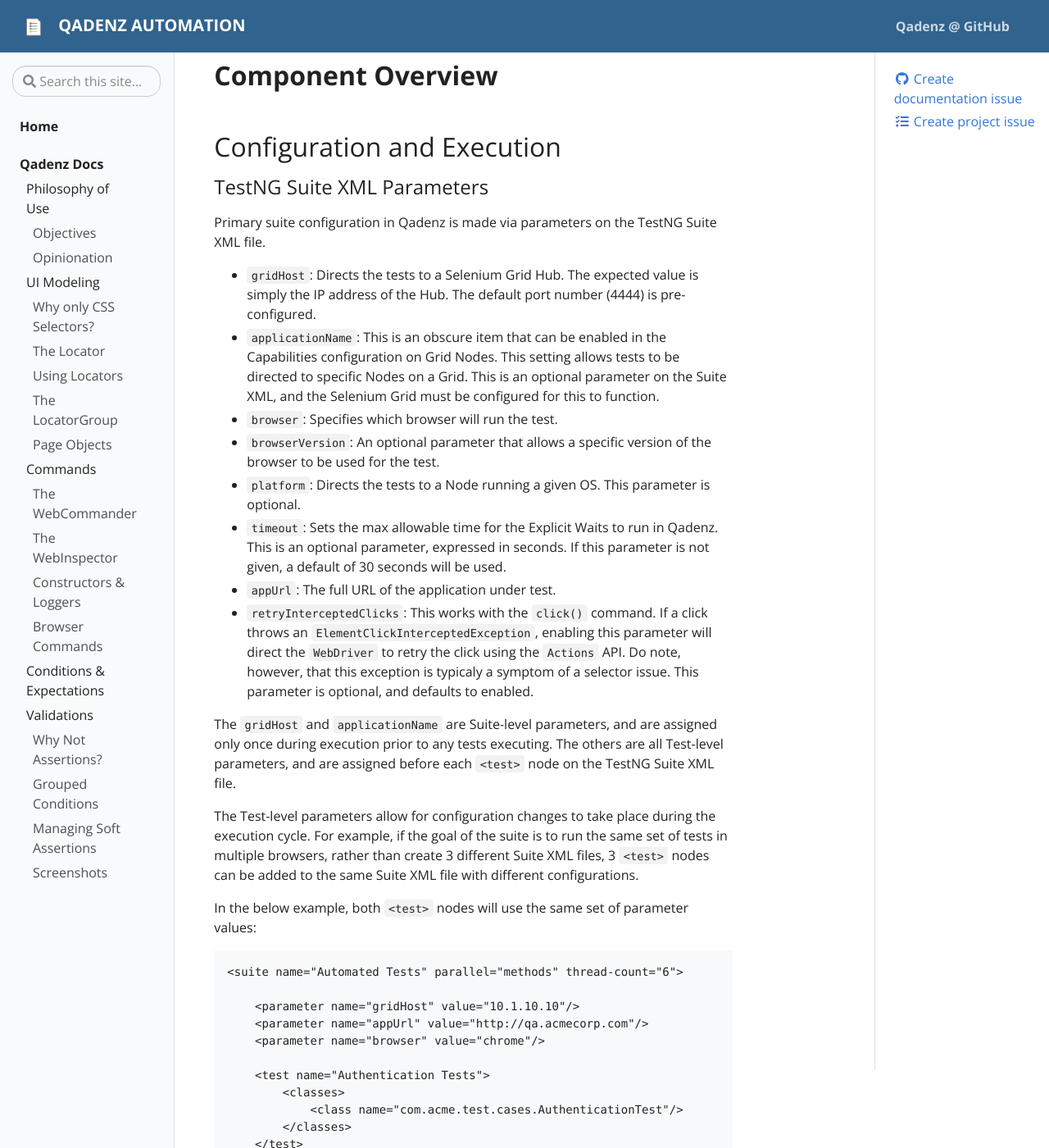
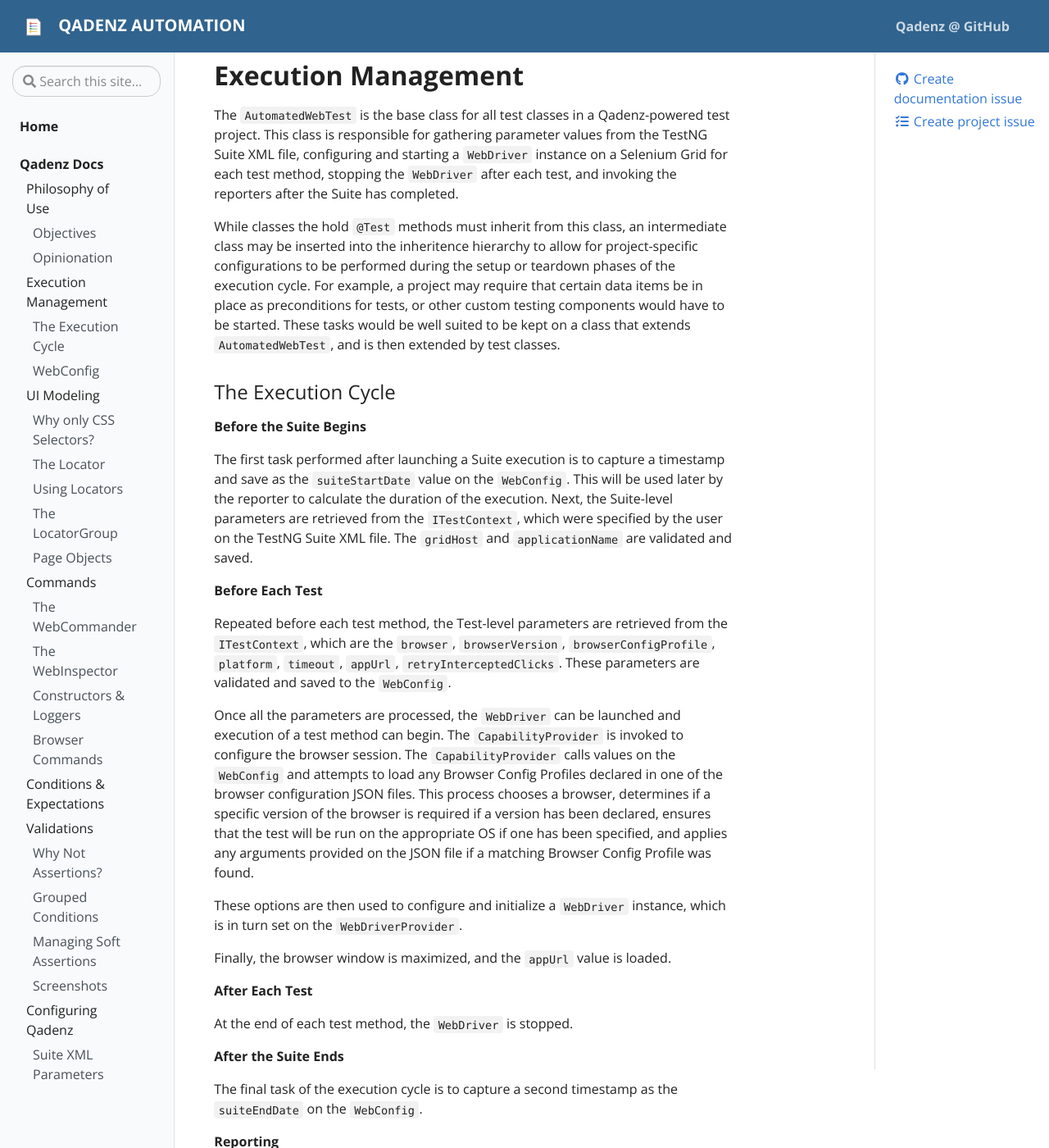
Before and after one commit to qadenz/qadenz.github.io, a Jekyll site: the page built from pages/docs.md, in a window 1280 px wide and 1400 px high, scrolled down 2598 px. Shown: the whole window at 82% size. Built offline with Jekyll 4.4.1, drawn with Linux system fonts in a browser that asks for light colours; some of the changed text lies outside the part shown.

Commit message:
Rearranged config and component sections

````diff
--- a/_data/toc.yml
+++ b/_data/toc.yml
@@ -10,6 +10,13 @@
           url: "docs#objectives"
         - title: Opinionation
           url: "docs#opinionation"
+    - title: Execution Management
+      url: "docs#execution-management"
+      children:
+        - title: The Execution Cycle
+          url: "docs#the-execution-cycle"
+        - title: WebConfig
+          url: "docs#webconfig"
     - title: UI Modeling
       url: "docs#ui-modeling"
       children:
@@ -47,3 +54,8 @@
           url: "docs#managing-soft-assertions"
         - title: Screenshots
           url: "docs#screenshots"
+    - title: Configuring Qadenz
+      url: "docs#configuring-qadenz"
+      children:
+        - title: Suite XML Parameters
+          url: "docs#testng-suite-xml-parameters"
--- a/pages/docs.md
+++ b/pages/docs.md
@@ -35,118 +35,39 @@ Qadenz can be considered an opinionated library. Some features and solutions hav
 - **Conditions-powered validations and Explicit Waits:** The `Conditions` and `Expectations` consist of precise and clearly defined evaluations. These provide a unified alternative to both sorting through the variety of assertion types or `ExpectedConditions` for Explicit Waits. Additionally, these classes ensure consistent and detailed information are passed to the logs and report output.
 - **Locator-based UI Modeling over Page Factory & @FindBy:** `PageFactory` is an overly complex form of instantiating page objects. `@FindBy` does not support parameterization and mitigating issues like the `StaleElementReferenceException` requires additional code in order to tune and make reliable for a given web application. Locators support parameterization, provide a context-friendly element name for the logs, and a reference to a UI element that is later used by the `WebCommander` or `WebInspector` to initialize an element at the appropriate time of use.
 
-## **Component Overview**
+## **Execution Management**
 
-## Configuration and Execution
-
-### TestNG Suite XML Parameters
-
-Primary suite configuration in Qadenz is made via parameters on the TestNG Suite XML file.
-
-- `gridHost`: Directs the tests to a Selenium Grid Hub. The expected value is simply the IP address of the Hub. The default port number (4444) is pre-configured.
-- `applicationName`: This is an obscure item that can be enabled in the Capabilities configuration on Grid Nodes. This setting allows tests to be directed to specific Nodes on a Grid. This is an optional parameter on the Suite XML, and the Selenium Grid must be configured for this to function.
-- `browser`: Specifies which browser will run the test.
-- `browserVersion`: An optional parameter that allows a specific version of the browser to be used for the test.
-- `platform`: Directs the tests to a Node running a given OS. This parameter is optional.
-- `timeout`: Sets the max allowable time for the Explicit Waits to run in Qadenz. This is an optional parameter, expressed in seconds. If this parameter is not given, a default of 30 seconds will be used.
-- `appUrl`: The full URL of the application under test.
-- `retryInterceptedClicks`: This works with the `click()` command. If a click throws an `ElementClickInterceptedException`, enabling this parameter will direct the `WebDriver` to retry the click using the `Actions` API. Do note, however, that this exception is typicaly a symptom of a selector issue. This parameter is optional, and defaults to enabled.
-
-The `gridHost` and `applicationName` are Suite-level parameters, and are assigned only once during execution prior to any tests executing. The others are all Test-level parameters, and are assigned before each `<test>` node on the TestNG Suite XML file.
-
-The Test-level parameters allow for configuration changes to take place during the execution cycle. For example, if the goal of the suite is to run the same set of tests in multiple browsers, rather than create 3 different Suite XML files, 3 `<test>` nodes can be added to the same Suite XML file with different configurations.
-
-In the below example, both `<test>` nodes will use the same set of parameter values:
-
-```XML
-<suite name="Automated Tests" parallel="methods" thread-count="6">
-
-    <parameter name="gridHost" value="10.1.10.10"/>
-    <parameter name="appUrl" value="http://qa.acmecorp.com"/>
-    <parameter name="browser" value="chrome"/>
-
-    <test name="Authentication Tests">
-        <classes>
-            <class name="com.acme.test.cases.AuthenticationTest"/>
-        </classes>
-    </test>
-
-    <test name="Permissions Tests">
-        <classes>
-            <class name="com.acme.test.cases.PermissionsTest"/>
-        </classes>
-    </test>
-</suite>
-```
-
-Parameters on TestNG Suite XML files obey scoping rules. That is to say, a parameter declared within a `<test>` will take precedence over the same parameter as declared on the `<suite>`.
-
-In this next example, the second `<test>` will override the `browser` parameter, while the others will use follow what is declared at the `<suite>`.
-
-```XML
-<suite name="Automated Tests" parallel="methods" thread-count="6">
-
-    <parameter name="gridHost" value="10.1.10.10"/>
-    <parameter name="appUrl" value="http://qa.acmecorp.com"/>
-    <parameter name="browser" value="chrome"/>
-
-    <test name="Authentication Tests">
-        <classes>
-            <class name="com.acme.test.cases.AuthenticationTest"/>
-        </classes>
-    </test>
-
-    <test name="Permissions Tests">
-        <parameter name="browser" value="firefox"/>
-        <classes>
-            <class name="com.acme.test.cases.PermissionsTest">
-        </classes>
-    </test>
-
-    <test name="Account Management Tests">
-        <classes>
-            <class name="com.acme.test.cases.AccountManagementTest">
-        </classes>
-    </test>
-</suite>
-```
-
-In another example, to run the same set of tests in three different browsers as part of the same execution, Test-level parameters can be used accordingly:
-
-```XML
-<suite name="Automated Tests" parallel="methods" thread-count="6">
-
-    <parameter name="gridHost" value="10.1.10.10"/>
-    <parameter name="appUrl" value="http://qa.acmecorp.com"/>
-
-    <test name="Authentication Tests">
-        <parameter name="browser" value="chrome"/>
-        <classes>
-            <class name="com.acme.test.cases.AuthenticationTest"/>
-        </classes>
-    </test>
-
-    <test name="Authentication Tests">
-        <parameter name="browser" value="firefox"/>
-        <classes>
-            <class name="com.acme.test.cases.AuthenticationTest"/>
-        </classes>
-    </test>
-
-    <test name="Authentication Tests">
-        <parameter name="browser" value="edge"/>
-        <classes>
-            <class name="com.acme.test.cases.AuthenticationTest"/>
-        </classes>
-    </test>
-</suite>
-```
-
-### AutomatedWebTest
-
-The `AutomatedWebTest` is the base class for all test classes in a Qadenz-powered test project. This class is responsible for gathering paramter values from the TestNG Suite XML file, configuring and starting a `WebDriver` instance on a Selenium Grid for each test method, stopping the `WebDriver` after each test, and invoking the reporters after the Suite has completed.
+The `AutomatedWebTest` is the base class for all test classes in a Qadenz-powered test project. This class is responsible for gathering parameter values from the TestNG Suite XML file, configuring and starting a `WebDriver` instance on a Selenium Grid for each test method, stopping the `WebDriver` after each test, and invoking the reporters after the Suite has completed.
 
 While classes the hold `@Test` methods must inherit from this class, an intermediate class may be inserted into the inheritence hierarchy to allow for project-specific configurations to be performed during the setup or teardown phases of the execution cycle. For example, a project may require that certain data items be in place as preconditions for tests, or other custom testing components would have to be started. These tasks would be well suited to be kept on a class that extends `AutomatedWebTest`, and is then extended by test classes.
+
+### The Execution Cycle
+
+**Before the Suite Begins**
+
+The first task performed after launching a Suite execution is to capture a timestamp and save as the `suiteStartDate` value on the `WebConfig`. This will be used later by the reporter to calculate the duration of the execution. Next, the Suite-level parameters are retrieved from the `ITestContext`, which were specified by the user on the TestNG Suite XML file. The  `gridHost` and `applicationName` are validated and saved.
+
+**Before Each Test**
+
+Repeated before each test method, the Test-level parameters are retrieved from the `ITestContext`, which are the `browser`, `browserVersion`, `browserConfigProfile`, `platform`, `timeout`, `appUrl`, `retryInterceptedClicks`. These parameters are validated and saved to the `WebConfig`.
+
+Once all the parameters are processed, the `WebDriver` can be launched and execution of a test method can begin. The `CapabilityProvider` is invoked to configure the browser session. The `CapabilityProvider` calls values on the `WebConfig` and attempts to load any Browser Config Profiles declared in one of the browser configuration JSON files. This process chooses a browser, determines if a specific version of the browser is required if a version has been declared, ensures that the test will be run on the appropriate OS if one has been specified, and applies any arguments provided on the JSON file if a matching Browser Config Profile was found.
+
+These options are then used to configure and initialize a `WebDriver` instance, which is in turn set on the `WebDriverProvider`.
+
+Finally, the browser window is maximized, and the `appUrl` value is loaded.
+
+**After Each Test**
+
+At the end of each test method, the `WebDriver` is stopped.
+
+**After the Suite Ends**
+
+The final task of the execution cycle is to capture a second timestamp as the `suiteEndDate` on the `WebConfig`.
+
+**Reporting**
+
+The default TestNG reporters are not disabled by default, so the standard HTML & XML reports will be generated, along with the `emailable-report.html`. Next, the `TestReporter` is invoked which generates the Qadenz Reports in JSON and HTML formats.
 
 ### WebConfig
 
@@ -449,30 +370,105 @@ A `boolean` could also be passed to achieve the same outcome. The `Screenshot.SK
 
 ## **Configuring Qadenz**
 
-## Execution Lifecycle
+## TestNG Suite XML Parameters
 
-### Before the Suite Begins
+Primary suite configuration in Qadenz is made via parameters on the TestNG Suite XML file.
 
-The first task performed after launching a Suite execution is to capture a timestamp and save as the `suiteStartDate` value on the `WebConfig`. This will be used later by the reporter to calculate the duration of the execution. Next, the Suite-level parameters are retrieved from the `ITestContext`, which were specified by the user on the TestNG Suite XML file. The  `gridHost` and `applicationName` are validated and saved.
+- `gridHost`: Directs the tests to a Selenium Grid Hub. The expected value is simply the IP address of the Hub. The default port number (4444) is pre-configured.
+- `applicationName`: This is an obscure item that can be enabled in the Capabilities configuration on Grid Nodes. This setting allows tests to be directed to specific Nodes on a Grid. This is an optional parameter on the Suite XML, and the Selenium Grid must be configured for this to function.
+- `browser`: Specifies which browser will run the test.
+- `browserVersion`: An optional parameter that allows a specific version of the browser to be used for the test.
+- `platform`: Directs the tests to a Node running a given OS. This parameter is optional.
+- `timeout`: Sets the max allowable time for the Explicit Waits to run in Qadenz. This is an optional parameter, expressed in seconds. If this parameter is not given, a default of 30 seconds will be used.
+- `appUrl`: The full URL of the application under test.
+- `retryInterceptedClicks`: This works with the `click()` command. If a click throws an `ElementClickInterceptedException`, enabling this parameter will direct the `WebDriver` to retry the click using the `Actions` API. Do note, however, that this exception is typicaly a symptom of a selector issue. This parameter is optional, and defaults to enabled.
 
-### Before Each Test
+The `gridHost` and `applicationName` are Suite-level parameters, and are assigned only once during execution prior to any tests executing. The others are all Test-level parameters, and are assigned before each `<test>` node on the TestNG Suite XML file.
 
-Repeated before each test method, the Test-level parameters are retrieved from the `ITestContext`, which are the `browser`, `browserVersion`, `browserConfigProfile`, `platform`, `timeout`, `appUrl`, `retryInterceptedClicks`. These parameters are validated and saved to the `WebConfig`.
+The Test-level parameters allow for configuration changes to take place during the execution cycle. For example, if the goal of the suite is to run the same set of tests in multiple browsers, rather than create 3 different Suite XML files, 3 `<test>` nodes can be added to the same Suite XML file with different configurations.
 
-Once all the parameters are processed, the `WebDriver` can be launched and execution of a test method can begin. The `CapabilityProvider` is invoked to configure the browser session. The `CapabilityProvider` calls values on the `WebConfig` and attempts to load any Browser Config Profiles declared in one of the browser configuration JSON files. This process chooses a browser, determines if a specific version of the browser is required if a version has been declared, ensures that the test will be run on the appropriate OS if one has been specified, and applies any arguments provided on the JSON file if a matching Browser Config Profile was found.
+In the below example, both `<test>` nodes will use the same set of parameter values:
 
-These options are then used to configure and initialize a `WebDriver` instance, which is in turn set on the `WebDriverProvider`.
+```XML
+<suite name="Automated Tests" parallel="methods" thread-count="6">
 
-Finally, the browser window is maximized, and the `appUrl` value is loaded.
+    <parameter name="gridHost" value="10.1.10.10"/>
+    <parameter name="appUrl" value="http://qa.acmecorp.com"/>
+    <parameter name="browser" value="chrome"/>
 
-### After Each Test
+    <test name="Authentication Tests">
+        <classes>
+            <class name="com.acme.test.cases.AuthenticationTest"/>
+        </classes>
+    </test>
 
-At the end of each test method, the `WebDriver` is stopped.
+    <test name="Permissions Tests">
+        <classes>
+            <class name="com.acme.test.cases.PermissionsTest"/>
+        </classes>
+    </test>
+</suite>
+```
 
-### After the Suite Ends
+Parameters on TestNG Suite XML files obey scoping rules. That is to say, a parameter declared within a `<test>` will take precedence over the same parameter as declared on the `<suite>`.
 
-The final task of the execution cycle is to capture a second timestamp as the `suiteEndDate` on the `WebConfig`.
+In this next example, the second `<test>` will override the `browser` parameter, while the others will use follow what is declared at the `<suite>`.
 
-### Reporting
+```XML
+<suite name="Automated Tests" parallel="methods" thread-count="6">
 
-The default TestNG reporters are not disabled by default, so the standard HTML & XML reports will be generated, along with the `emailable-report.html`. Next, the `TestReporter` is invoked which generates the Qadenz Reports in JSON and HTML formats.
+    <parameter name="gridHost" value="10.1.10.10"/>
+    <parameter name="appUrl" value="http://qa.acmecorp.com"/>
+    <parameter name="browser" value="chrome"/>
+
+    <test name="Authentication Tests">
+        <classes>
+            <class name="com.acme.test.cases.AuthenticationTest"/>
+        </classes>
+    </test>
+
+    <test name="Permissions Tests">
+        <parameter name="browser" value="firefox"/>
+        <classes>
+            <class name="com.acme.test.cases.PermissionsTest"/>
+        </classes>
+    </test>
+
+    <test name="Account Management Tests">
+        <classes>
+            <class name="com.acme.test.cases.AccountManagementTest"/>
+        </classes>
+    </test>
+</suite>
+```
+
+In another example, to run the same set of tests in three different browsers as part of the same execution, Test-level parameters can be used accordingly:
+
+```XML
+<suite name="Automated Tests" parallel="methods" thread-count="6">
+
+    <parameter name="gridHost" value="10.1.10.10"/>
+    <parameter name="appUrl" value="http://qa.acmecorp.com"/>
+
+    <test name="Authentication Tests">
+        <parameter name="browser" value="chrome"/>
+        <classes>
+            <class name="com.acme.test.cases.AuthenticationTest"/>
+        </classes>
+    </test>
+
+    <test name="Authentication Tests">
+        <parameter name="browser" value="firefox"/>
+        <classes>
+            <class name="com.acme.test.cases.AuthenticationTest"/>
+        </classes>
+    </test>
+
+    <test name="Authentication Tests">
+        <parameter name="browser" value="edge"/>
+        <classes>
+            <class name="com.acme.test.cases.AuthenticationTest"/>
+        </classes>
+    </test>
+</suite>
+```
````
